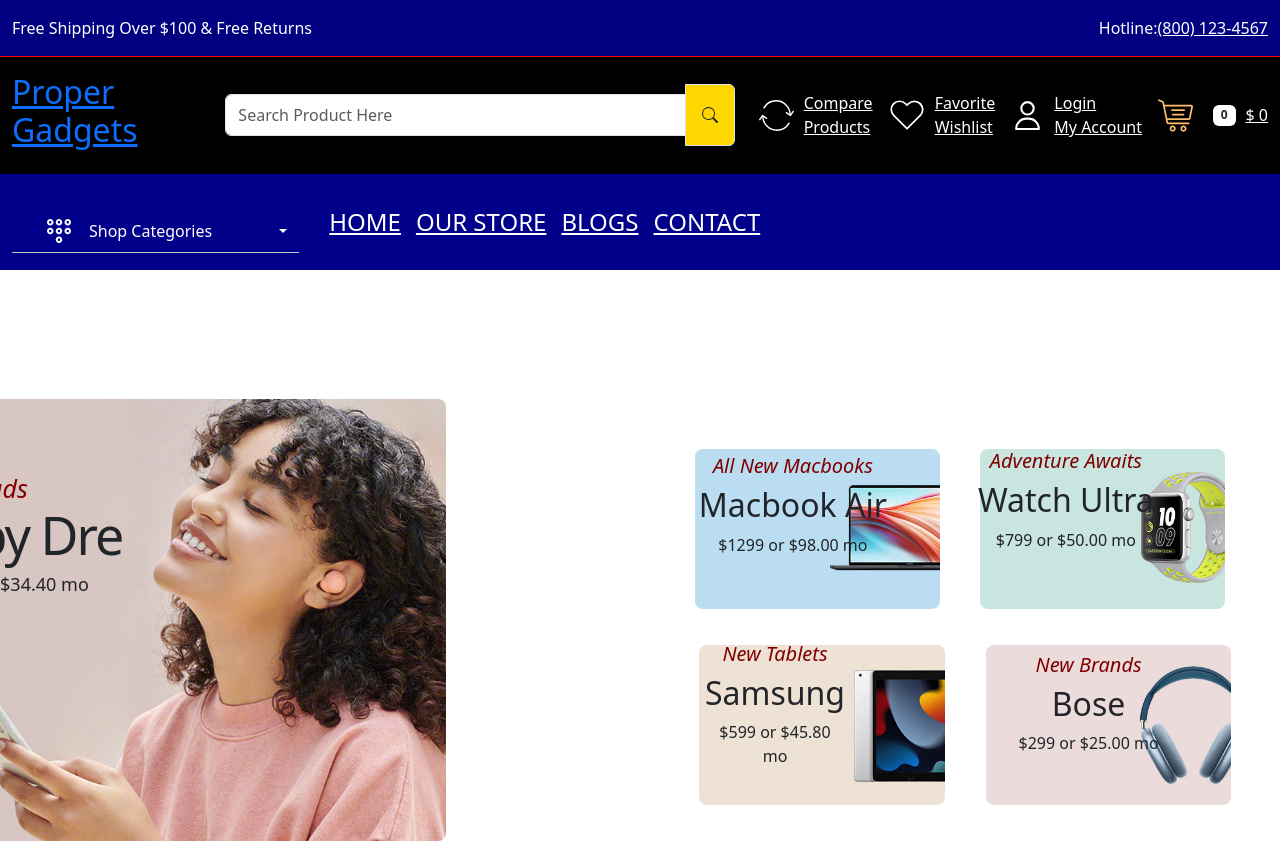
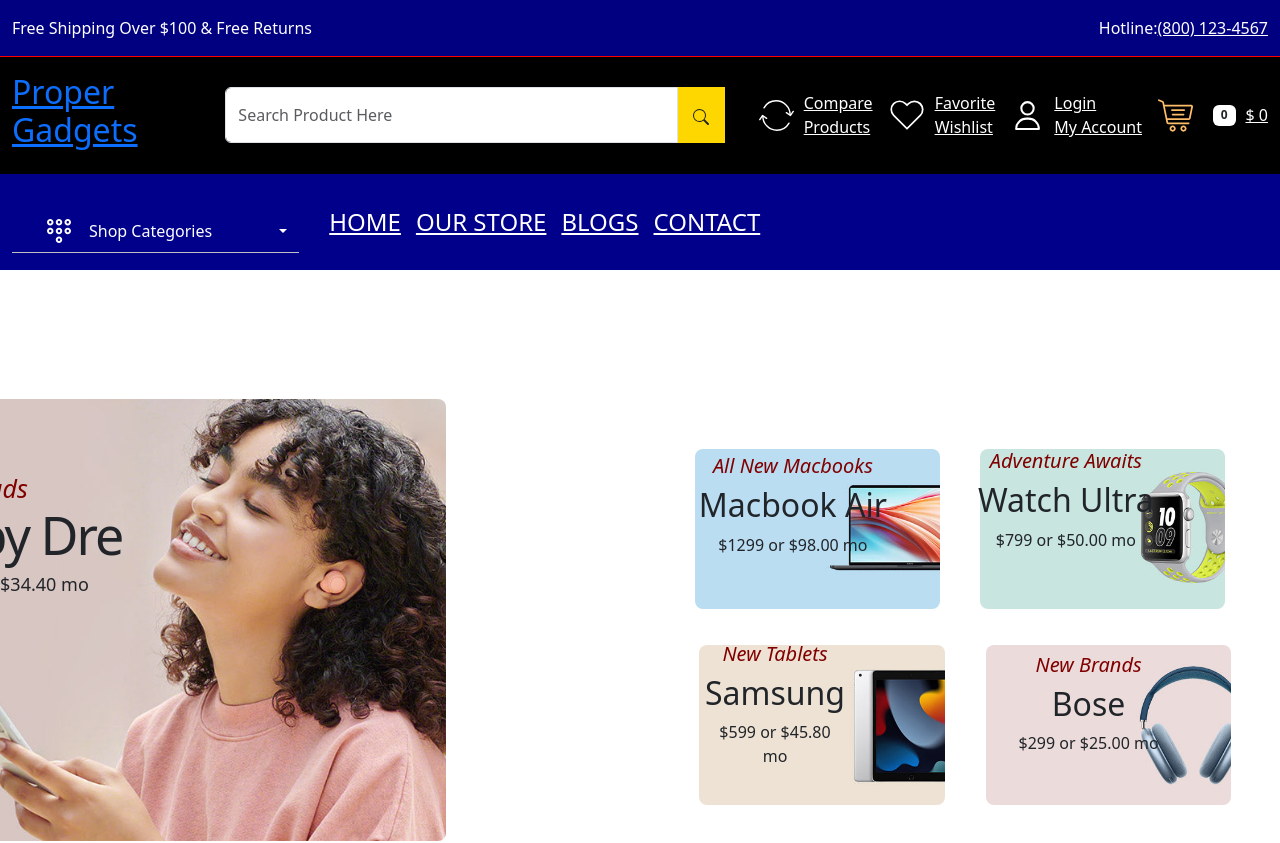
Before and after one commit to loltee/Capstone, a React (Vite) app: page / in a window 1280 px wide. Shown: the top 843 px of the page. Built offline with nearby package versions, Linux system fonts and the light colour scheme; no server answers.

Commit message:
fixed the issues with the buttons

```diff
--- a/src/components/Header.jsx
+++ b/src/components/Header.jsx
@@ -44,7 +44,7 @@
                   aria-label="Search Product Here"
                   aria-describedby="basic-addon2"
                 />
-                <span className="input-group-text p-3" id="basic-addon2">
+                <span className="mic-group-text p-3" id="basic-addon2">
                   <BsSearch className="fs-6" />
                 </span>
               </div>
--- a/src/index.css
+++ b/src/index.css
@@ -26,11 +26,6 @@
 .form-control {
   margin-top: 10px;
   margin-bottom: 10px;
-}
-
-.tiny {
-  align-items: center;
-  background-color: #007bff;
 }
 
 .shopping-cart-container {
@@ -206,6 +201,11 @@
 .dropdown-item {
   padding: right 50%;
 }
+.mic-group-text {
+  background-color: gold;
+  margin: 10px;
+}
+
 /* Header Part End Here */
 
 /* footer Start */
@@ -215,11 +215,13 @@
 footer:not(:first-child) {
   border-top: 1px solid red;
 }
-footer.input-group-text {
+.input-group-text {
   background-color: silver;
   padding: 8px 17px;
   font-size: 14px;
+  margin: 10px;
 }
+
 /* Footer End */
 
 /* Home Page Start */
```
